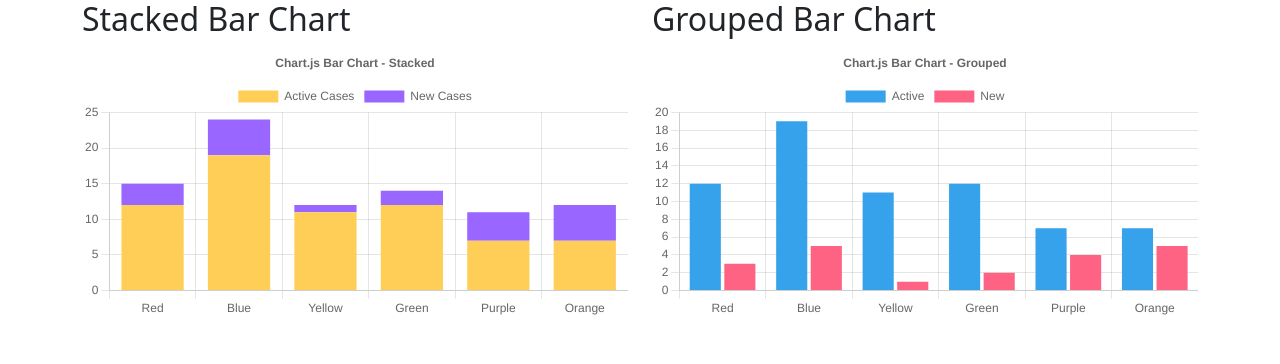
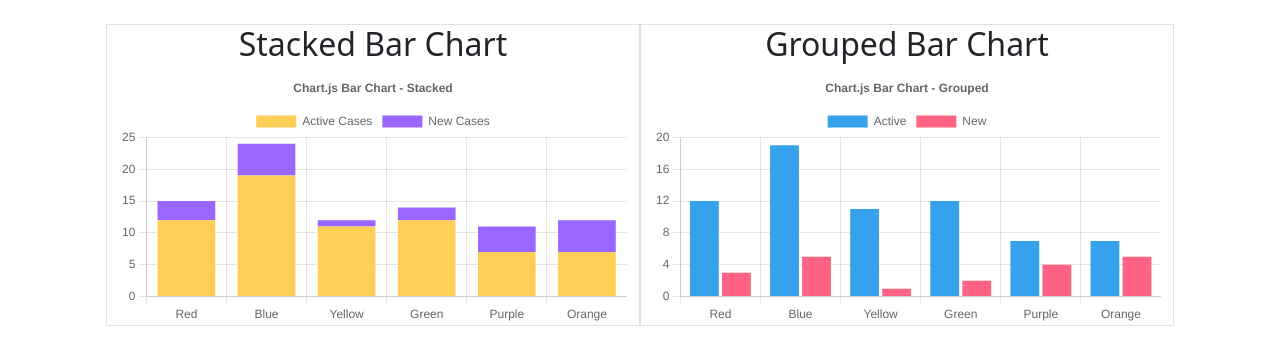
Before and after one commit to rayguang6/chartJS, a plain HTML site: page index.html in a window 1280 px wide. Drawn offline with nearby package versions, Linux system fonts and the light colour scheme.

Commit message:
changed file name

```diff
--- a/chartjs.html
+++ b/index.html
@@ -12,14 +12,14 @@
 </head>
 <body>
     <div class="container">
-        <div class="row">
-            <div class="col-6">
-                <h2>Stacked Bar Chart</h2>
+        <div class="row m-4">
+            <div class="col col-md-6 bg-white border">
+                <h2 class="text-center">Stacked Bar Chart</h2>
                 <canvas id="barChart">
                 </canvas>
             </div>
-            <div class="col-6">
-                <h2>Grouped Bar Chart</h2>
+            <div class="col col-md-6 bg-white border">
+                <h2 class="text-center">Grouped Bar Chart</h2>
                 <canvas id="groupChart">
                 </canvas>
             </div>
```
